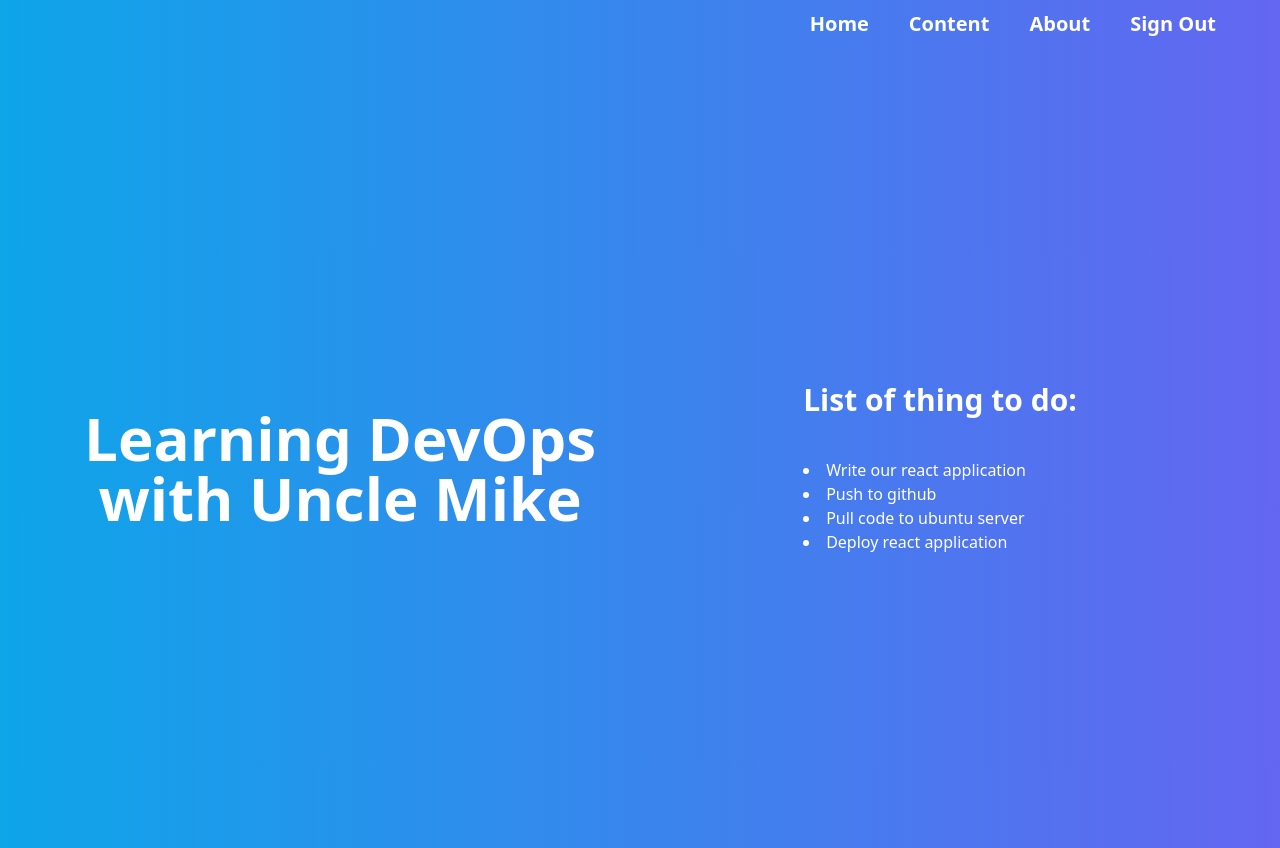
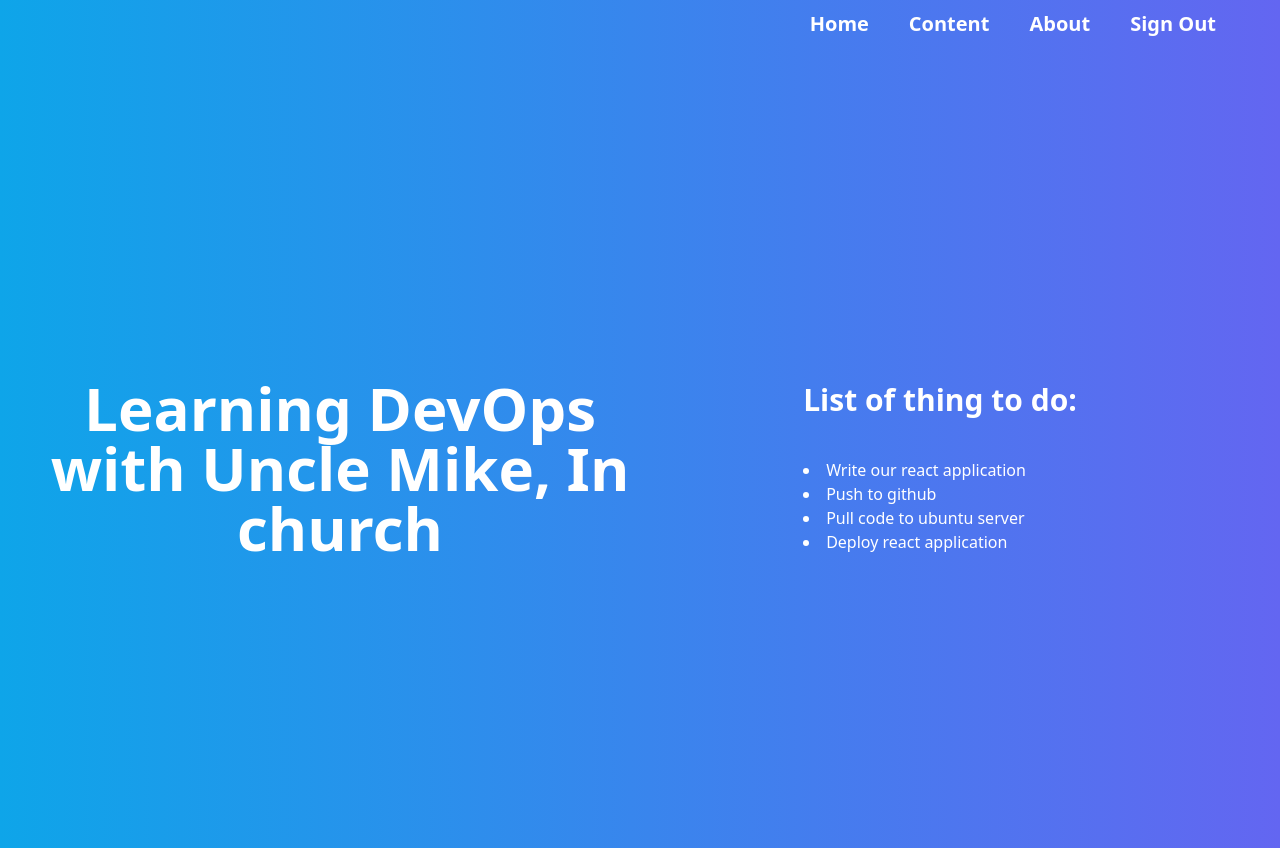
Before and after one commit to Timmy-Edibo/purple-app, a React (Create React App) app: page / in a window 1280 px wide. Built offline with nearby package versions, Linux system fonts and the light colour scheme.

Commit message:
modified codebase with uncle mike

```diff
--- a/src/App.js
+++ b/src/App.js
@@ -16,7 +16,7 @@ function App() {
 
       <div className="flex  pt-10 min-h-screen text-center  text-white ">
         <div className="flex justify-center items-center w-1/2   text-6xl font-bold">
-          <h1>Learning DevOps with Uncle Mike</h1>
+          <h1>Learning DevOps with Uncle Mike, In church</h1>
         </div>
 
         <div className="flex flex-1  justify-center items-center  text-start">
```
